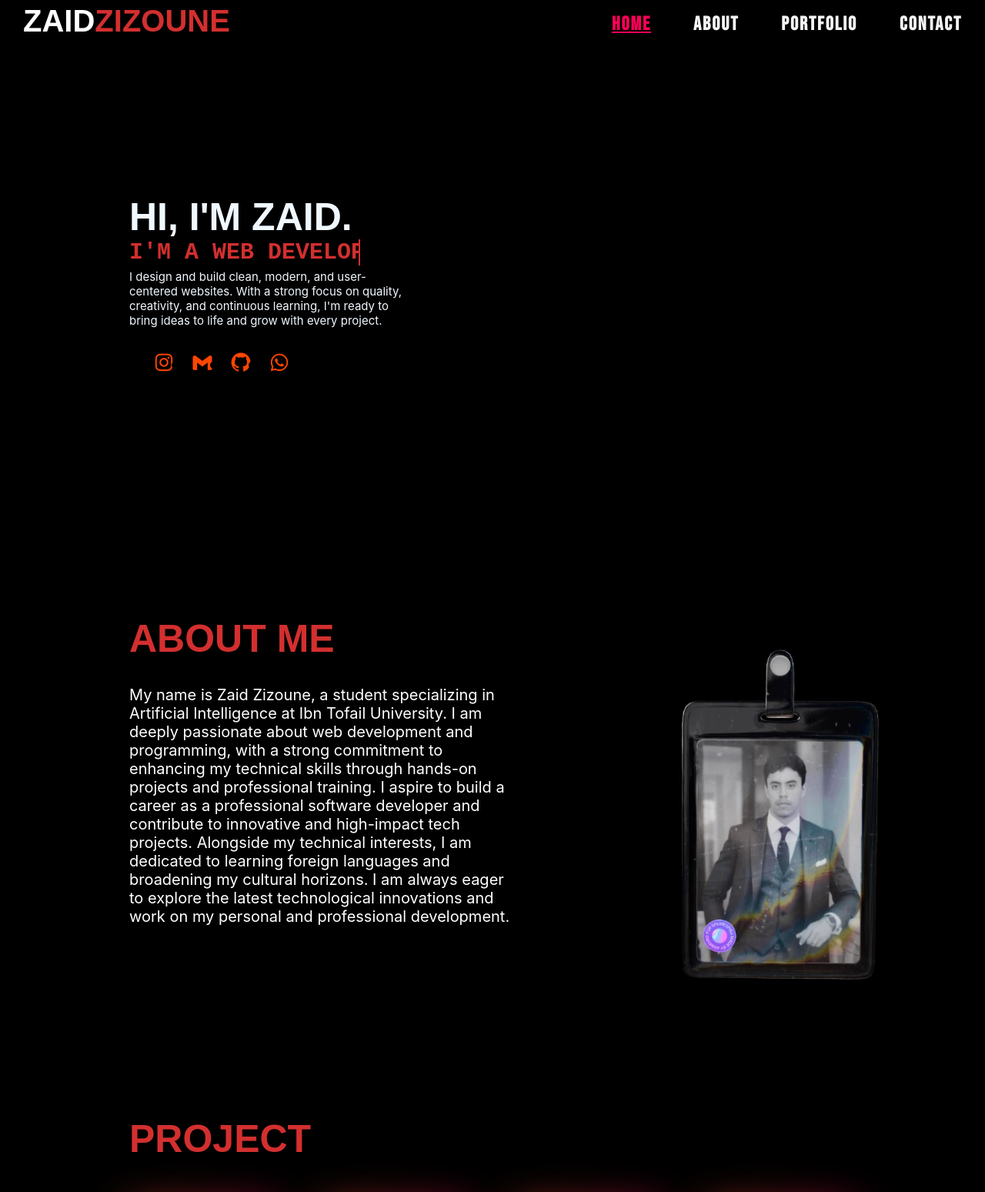
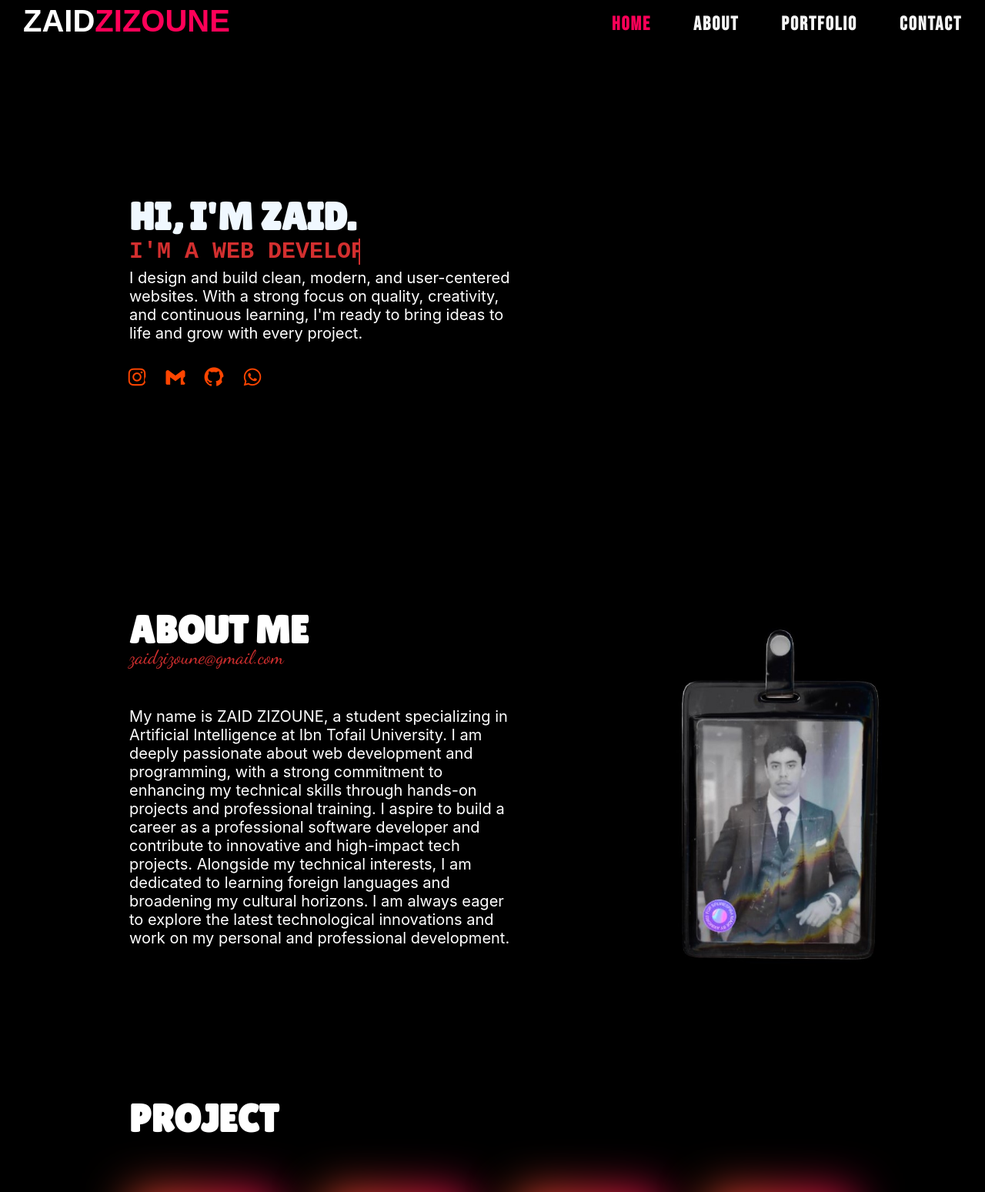
Before and after one commit to zaid-zizoune/portfolio, a plain HTML site: page index.html in a window 1280 px wide. Shown: the top 1549 px of the page at 77% size. Drawn offline with nearby package versions, Linux system fonts and the light colour scheme; some packages are replaced by stand-ins of ours; a script that the page names is missing; a web font is replaced by a local one.

Commit message:
update porfolio content

```diff
--- a/index.html
+++ b/index.html
@@ -12,6 +12,11 @@
 <link rel="preconnect" href="https://fonts.gstatic.com" crossorigin>
 <link href="https://fonts.googleapis.com/css2?family=Bebas+Neue&family=Tagesschrift&display=swap" rel="stylesheet">
     <link rel="stylesheet" href="style.css" />
+    <link rel="preconnect" href="https://fonts.googleapis.com">
+<link rel="preconnect" href="https://fonts.gstatic.com" crossorigin>
+<link href="https://fonts.googleapis.com/css2?family=Alfa+Slab+One&family=Bebas+Neue&family=Cal+Sans&family=Dancing+Script:wght@400.
+.700&family=Exile&family=Fjalla+One&family=Lilita+One&family=Luckiest+Guy&family=Permanent+Marker&family=Rubik
++Beastly&family=Tagesschrift&family=Underdog&display=swap" rel="stylesheet">
     <script type="module" src="https://unpkg.com/@splinetool/viewer@1.9.87/build/spline-viewer.js"></script>
     <script type="module" src="https://unpkg.com/@splinetool/viewer@1.9.87/build/spline-viewer.js"></script>
   </head>
@@ -64,8 +69,9 @@
 
     <section id="about">
       <h2>ABOUT ME</h2>
+      <P id="eml">zaidzizoune@gmail.com</P>
       <p id="p2">
-        My name is Zaid Zizoune, a student specializing in Artificial
+        My name is ZAID ZIZOUNE, a student specializing in Artificial
         Intelligence at Ibn Tofail University. I am deeply passionate about web
         development and programming, with a strong commitment to enhancing my
         technical skills through hands-on projects and professional training. I
@@ -102,16 +108,17 @@
     </section>
     <section id="contact">
     <h4>CONTACT</h4>
-
+    <form action="https://formspree.io/f/mqaqgpke" method="post">
       <div class="contact-form">
-        <input type="text" name="first" placeholder="first name" autocomplete="off" required>
-        <input type="text" name="last" placeholder="last name" autocomplete="off" required>
+        <input type="text" name="first-name" placeholder="first name" autocomplete="off" required>
+        <input type="text" name="last-name" placeholder="last name" autocomplete="off" required>
         <input type="email" name="email" placeholder="email address" autocomplete="off" required>
         <input type="number" name="number" placeholder="phone number" autocomplete="off" required>
         <textarea rows="6" cols="60" name="message" placeholder="entre text" id="message"
          autocomplete="off" required></textarea>
       </div>
       <button class="btn">SEND</button>
+    </form>
       <h5>ENUOZIZ</h5>
       <ul class="contact-icon">
         <li>
--- a/style.css
+++ b/style.css
@@ -25,7 +25,7 @@ html {
     color: white;
 }
 h1 {
-    color: #D32F2F;
+    color: #ff0058;
     display: flex;
     font-size: 40px;
     text-align: left;
@@ -62,7 +62,6 @@ nav ul li a{
 }
 nav ul li a:hover , .active{
     color: #ff0058;
-    text-decoration: underline;
 }
 nav ul li a:active{
 color: #ff0058;
@@ -108,16 +107,16 @@ color: #ff0058;
 
 #p1 {
     text-align: left;
-    color: aliceblue;
-    font-size: 15px;
+    margin-top: -25px;
+    color: #fff;
     font-family: 'inter',sans-serif;
-    margin-top: -25px;
-    width: 360px;
+    font-size: 20px;
+    width: 500px;
     margin-left: 160px;
 }
 .ul-icons {
     text-align: left;
-    margin-left: 150px;
+    margin-left: 115px;
     font-size: 30px;
 display: flex;
 gap: 20PX;
@@ -199,29 +198,38 @@ gap: 20PX;
 
 }
 h2 {
-    color: #D32F2F;
-    padding-top: 130px;
+    color: white;
     text-align: left;
     margin-left: 160px;
-    margin-top:   150px;
-    font-family: "Rajdhani", sans-serif;
+    margin-top:   250px;
+    font-family: "Lilita One", sans-serif;
     font-weight: 800;
     font-size: 50px;
 }
+#eml{
+    color: #D32F2F ;
+    font-size: 25px;
+    font-family: "Dancing Script", cursive;
+    margin-top: -60px;
+    padding: 10px 0;
+    margin-left: 160px;
+}
 #p2 {
-    margin-top: -10px;
+    padding: 10px 0;
     color: #fff;
     font-family: 'inter',sans-serif;
     font-size: 20px;
     width: 500px;
+    margin-top: 30px;
     margin-left: 160px;
+
 }
 .pas {
     flex: 1;
     display: flex;
     justify-content: right;
     align-items: right;
-    margin-top: -31%;
+    margin-top: -36%;
     margin-right: 10%;
     height: 450px;
 }
@@ -246,11 +254,11 @@ h2 {
     }
 }
 h3 {
-    color: #D32F2F;
+    color:white;
     text-align: left;
     margin-left: 160px;
     margin-top:   170px;
-    font-family: "Rajdhani", sans-serif;
+    font-family: "Lilita One", sans-serif;
     font-weight: 800;
     font-size: 50px;
 }
@@ -341,11 +349,11 @@ h3 {
     }
   }
 h4 {
-    color: #D32F2F;
+    color: white;
     padding-top: 130px;
     text-align: center;
     margin-top:   150px;
-    font-family: "Rajdhani", sans-serif;
+    font-family:"Lilita One", sans-serif;
     font-weight: 800;
     font-size: 50px;
 }
@@ -415,9 +423,11 @@ h4 {
 }
 h5 {
     margin-top: 0%;
-    font-size: 19vw;
+    font-weight: 400;
+  font-style: normal;
+  font-size: 250px;
     color: #ff0058;
-    font-family: "Permanent Marker", cursive;
+    font-family:"Rubik Beastly", system-ui;
     text-align: center;
 }
 .contact-icon {
```
